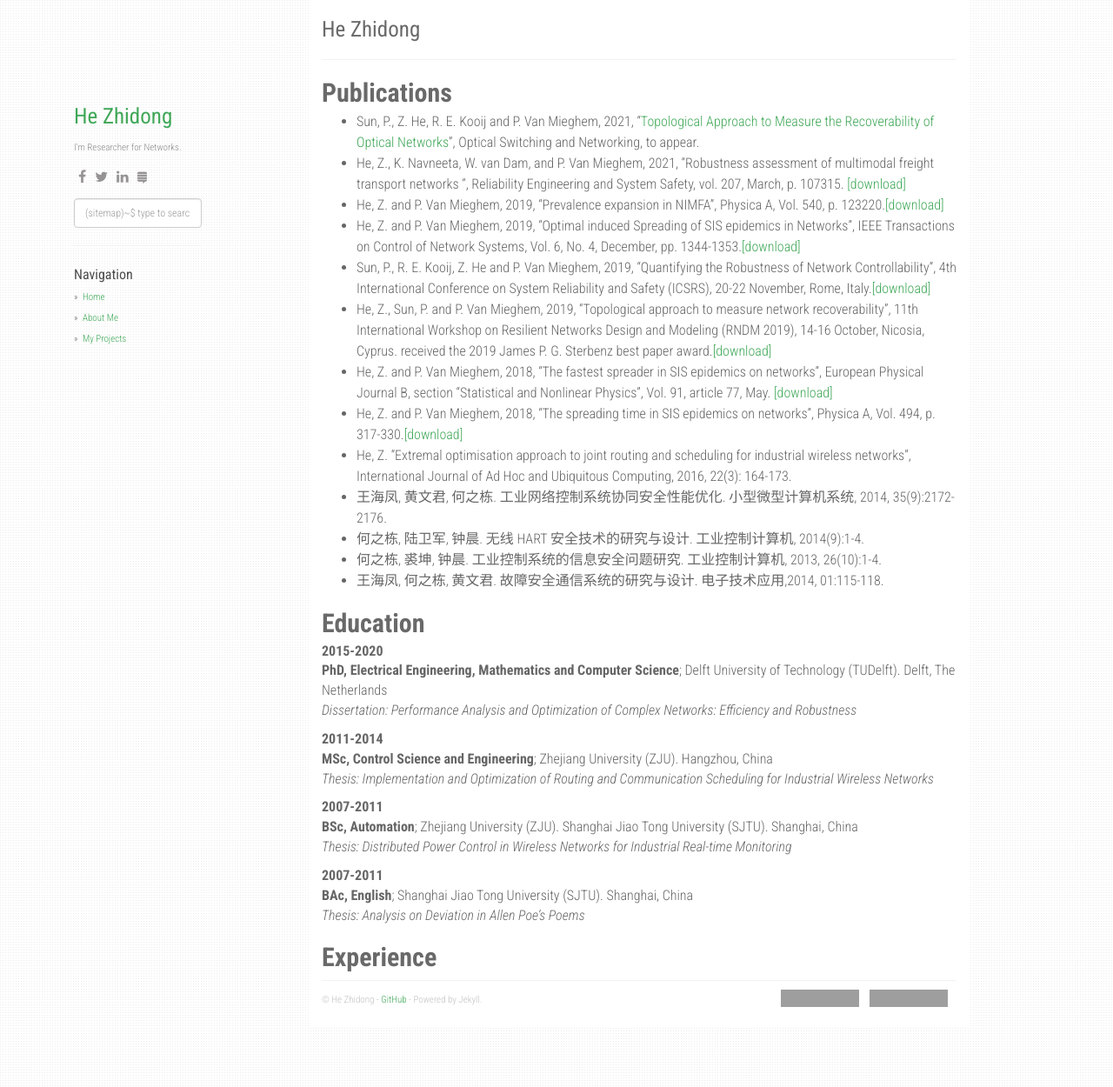
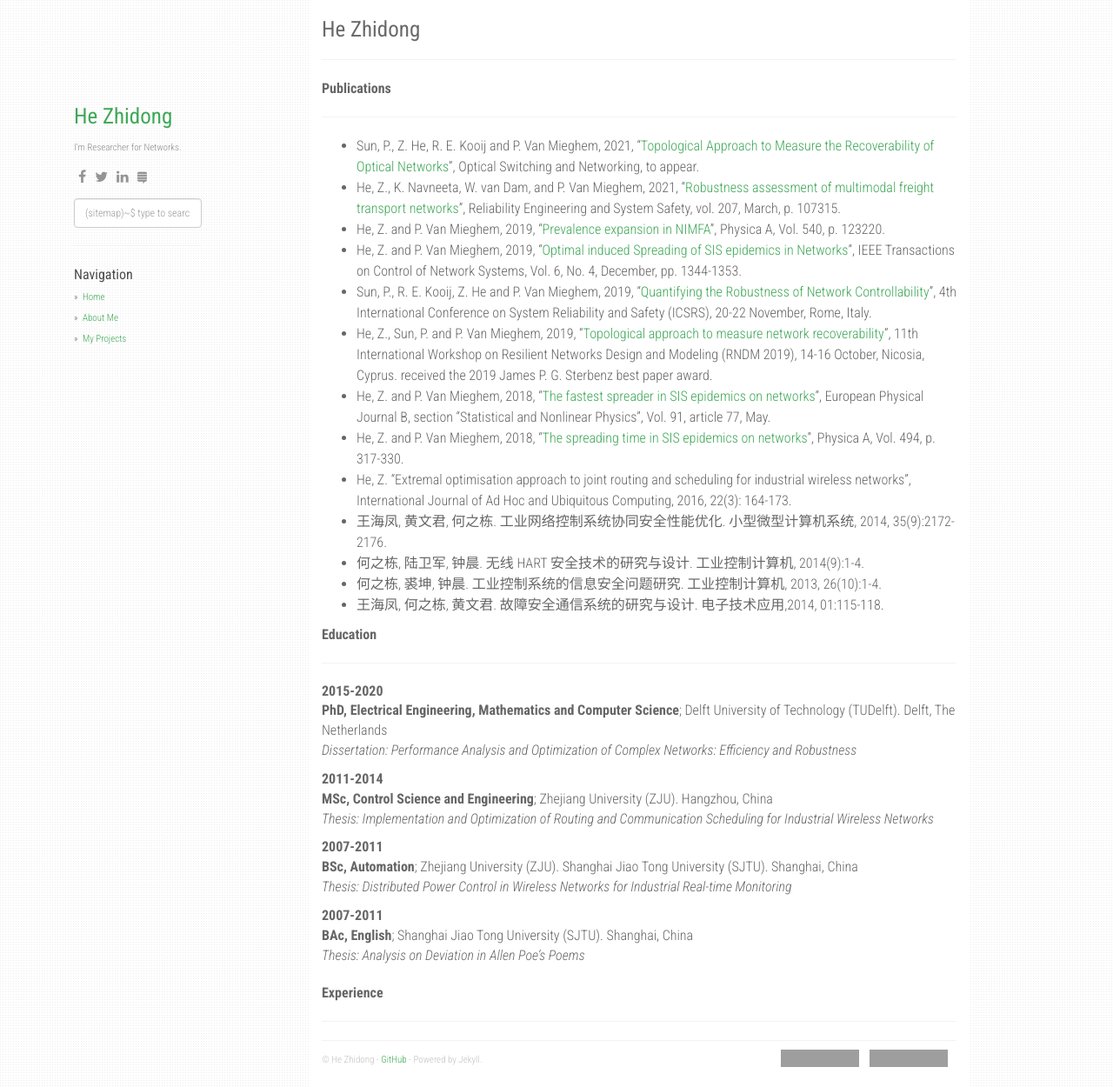
Before and after one commit to zhidonghe/zhidonghe.github.io, a Jekyll site: the page built from about.md, in a window 1280 px wide and 1250 px high. Shown: the whole window at 87% size. Built offline with Jekyll 4.4.1, drawn with Linux system fonts in a browser that asks for light colours; nearby versions of some CDN libraries; grey boxes are pictures that could not be loaded.

Commit message:
Update about.md

```diff
--- a/about.md
+++ b/about.md
@@ -7,16 +7,18 @@ permalink: /about/
 
 
 **Publications**
+
 -------------------------
+
 - Sun, P., Z. He, R. E. Kooij and P. Van Mieghem, 2021, "[Topological Approach to Measure the Recoverability of Optical Networks](https://www.nas.ewi.tudelft.nl/people/Piet/papers/Optical_Switching_Networking2021_Recoverablity.pdf)", Optical Switching and Networking, to appear.
-- He, Z., K. Navneeta, W. van Dam, and P. Van Mieghem, 2021, "Robustness assessment of multimodal freight transport networks ", Reliability Engineering and System Safety, vol. 207, March, p. 107315. [[download]]([url](https://www.nas.ewi.tudelft.nl/people/Piet/papers/RESS2020_Robustness_multimodal_freight_transport_networks.pdf))
-- He, Z. and P. Van Mieghem, 2019, "Prevalence expansion in NIMFA", Physica A, Vol. 540, p. 123220.[[download]]([url](https://www.nas.ewi.tudelft.nl/people/Piet/papers/PhysicaA2019_Prevalence_expansion_NIMFA.pdf))
-- He, Z. and P. Van Mieghem, 2019, "Optimal induced Spreading of SIS epidemics in Networks", IEEE Transactions on Control of Network Systems, Vol. 6, No. 4, December, pp. 1344-1353.[[download]]([url](https://www.nas.ewi.tudelft.nl/people/Piet/papers/IEEE_TCNS2018_Optimal_induced_SIS_spreading.pdf))
-- Sun, P., R. E. Kooij, Z. He and P. Van Mieghem, 2019, "Quantifying the Robustness of Network Controllability", 4th International Conference on System Reliability and Safety (ICSRS), 20-22 November, Rome, Italy.[[download]](https://www.nas.ewi.tudelft.nl/people/Piet/papers/ICSRS2019_Robustness_Network_Controllability.pdf)
-- He, Z., Sun, P. and P. Van Mieghem, 2019, "Topological approach to measure network recoverability", 11th International Workshop on Resilient Networks Design and Modeling (RNDM 2019), 14-16 October, Nicosia, Cyprus.
-received the 2019 James P. G. Sterbenz best paper award.[[download]](https://www.nas.ewi.tudelft.nl/people/Piet/papers/RNDM2019_recoverability.pdf)
-- He, Z. and P. Van Mieghem, 2018, "The fastest spreader in SIS epidemics on networks", European Physical Journal B, section "Statistical and Nonlinear Physics", Vol. 91, article 77, May. [[download]](https://www.nas.ewi.tudelft.nl/people/Piet/papers/EPJb2018_fastest_SIS_spreader.pdf)
-- He, Z. and P. Van Mieghem, 2018, "The spreading time in SIS epidemics on networks", Physica A, Vol. 494, p. 317-330.[[download]](https://www.nas.ewi.tudelft.nl/people/Piet/papers/PhysicaA2017_SIS_spreading_time_networks.pdf)
+- He, Z., K. Navneeta, W. van Dam, and P. Van Mieghem, 2021, "[Robustness assessment of multimodal freight transport networks](https://www.nas.ewi.tudelft.nl/people/Piet/papers/RESS2020_Robustness_multimodal_freight_transport_networks.pdf)", Reliability Engineering and System Safety, vol. 207, March, p. 107315.
+- He, Z. and P. Van Mieghem, 2019, "[Prevalence expansion in NIMFA](https://www.nas.ewi.tudelft.nl/people/Piet/papers/PhysicaA2019_Prevalence_expansion_NIMFA.pdf)", Physica A, Vol. 540, p. 123220.
+- He, Z. and P. Van Mieghem, 2019, "[Optimal induced Spreading of SIS epidemics in Networks](https://www.nas.ewi.tudelft.nl/people/Piet/papers/IEEE_TCNS2018_Optimal_induced_SIS_spreading.pdf)", IEEE Transactions on Control of Network Systems, Vol. 6, No. 4, December, pp. 1344-1353.
+- Sun, P., R. E. Kooij, Z. He and P. Van Mieghem, 2019, "[Quantifying the Robustness of Network Controllability](https://www.nas.ewi.tudelft.nl/people/Piet/papers/ICSRS2019_Robustness_Network_Controllability.pdf)", 4th International Conference on System Reliability and Safety (ICSRS), 20-22 November, Rome, Italy.
+- He, Z., Sun, P. and P. Van Mieghem, 2019, "[Topological approach to measure network recoverability](https://www.nas.ewi.tudelft.nl/people/Piet/papers/RNDM2019_recoverability.pdf)", 11th International Workshop on Resilient Networks Design and Modeling (RNDM 2019), 14-16 October, Nicosia, Cyprus.
+received the 2019 James P. G. Sterbenz best paper award.
+- He, Z. and P. Van Mieghem, 2018, "[The fastest spreader in SIS epidemics on networks](https://www.nas.ewi.tudelft.nl/people/Piet/papers/EPJb2018_fastest_SIS_spreader.pdf)", European Physical Journal B, section "Statistical and Nonlinear Physics", Vol. 91, article 77, May.
+- He, Z. and P. Van Mieghem, 2018, "[The spreading time in SIS epidemics on networks](https://www.nas.ewi.tudelft.nl/people/Piet/papers/PhysicaA2017_SIS_spreading_time_networks.pdf)", Physica A, Vol. 494, p. 317-330.
 - He, Z. "Extremal optimisation approach to joint routing and scheduling for industrial wireless networks", International Journal of Ad Hoc and Ubiquitous Computing, 2016, 22(3): 164-173.
 - 王海凤, 黄文君, 何之栋. 工业网络控制系统协同安全性能优化. 小型微型计算机系统, 2014, 35(9):2172-2176.
 - 何之栋, 陆卫军, 钟晨. 无线 HART 安全技术的研究与设计. 工业控制计算机, 2014(9):1-4.
@@ -27,7 +29,9 @@ received the 2019 James P. G. Sterbenz best paper award.[[download]](https://www
 
 
 **Education**
+
 -------------------------
+
 2015-2020
 :   **PhD, Electrical Engineering, Mathematics and Computer Science**; Delft University of Technology (TUDelft). Delft, The Netherlands
 
@@ -52,4 +56,5 @@ received the 2019 James P. G. Sterbenz best paper award.[[download]](https://www
 
 
 **Experience**
+
 -------------------------
```
